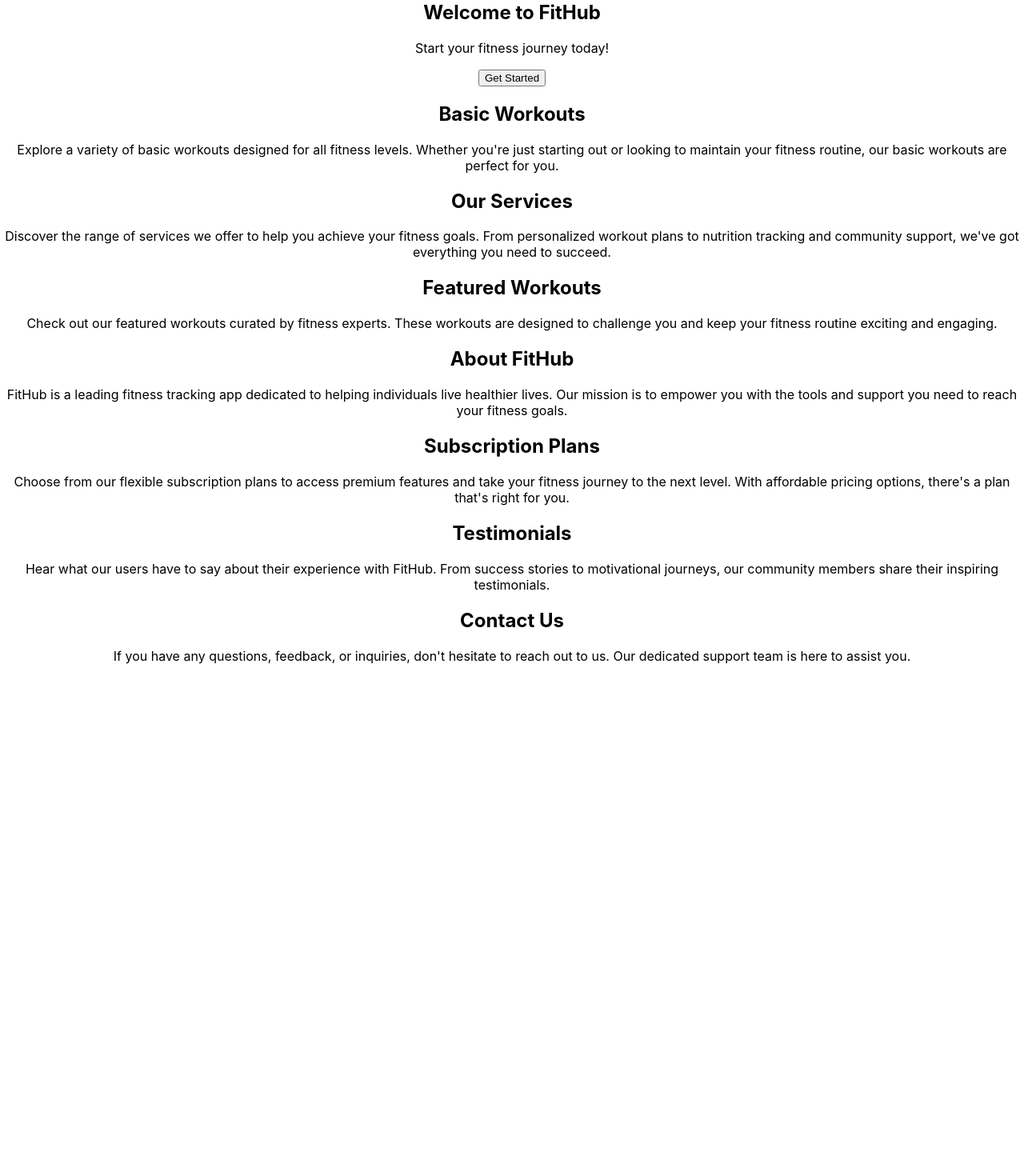
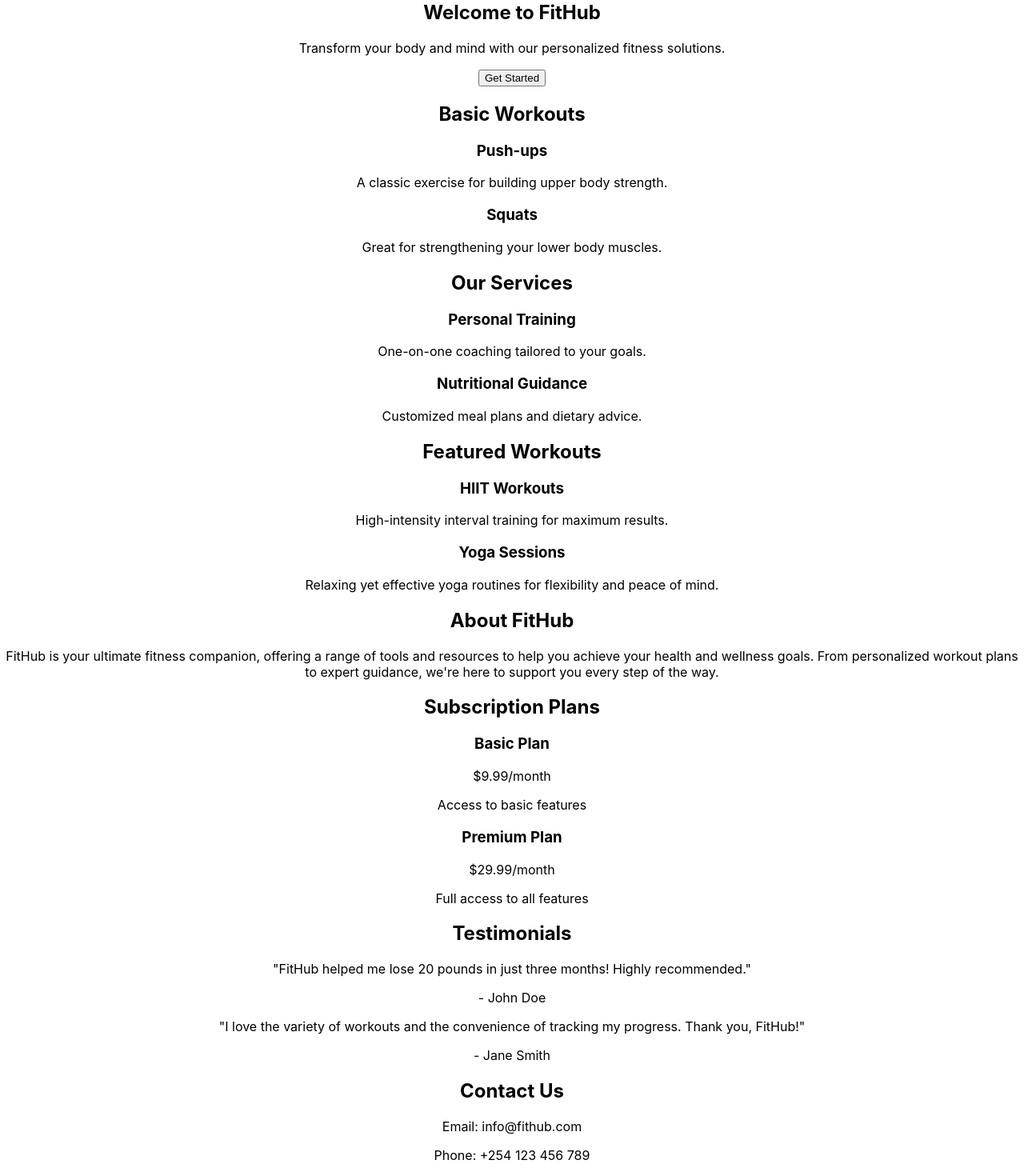
Before and after one commit to eceechain/FitHub, a React (Create React App) app in the folder client/: page / in a window 1280 px wide. Shown: the part 41-1511 px from the top of the page at 80% size. Before the commit the page ends 887 px from the top, so only its background shows below. Built offline with nearby package versions, Linux system fonts and the light colour scheme.

Commit message:
Enhanced Home component with detailed section content.

```diff
--- a/client/src/Components/Home.js
+++ b/client/src/Components/Home.js
@@ -14,7 +14,7 @@ const Home = () => {
             <section className="hero">
                 <div className="hero-content">
                     <h1>Welcome to FitHub</h1>
-                    <p>Start your fitness journey today!</p>
+                    <p>Transform your body and mind with our personalized fitness solutions.</p>
                     <button className="cta-button">Get Started</button>
                 </div>
             </section>
@@ -22,50 +22,97 @@ const Home = () => {
             {/* Basic Workouts Section */}
             <section className="basic-workouts">
                 <h2>Basic Workouts</h2>
-                <p>Explore a variety of basic workouts designed for all fitness levels. Whether you're just starting out or looking to maintain your fitness routine, our basic workouts are perfect for you.</p>
-                {/* Display basic workout content here */}
+                <div className="workout-list">
+                    <div className="workout-item">
+                        <h3>Push-ups</h3>
+                        <p>A classic exercise for building upper body strength.</p>
+                    </div>
+                    <div className="workout-item">
+                        <h3>Squats</h3>
+                        <p>Great for strengthening your lower body muscles.</p>
+                    </div>
+                    {/* Add more basic workouts */}
+                </div>
             </section>
 
             {/* Services Section */}
             <section className="services">
                 <h2>Our Services</h2>
-                <p>Discover the range of services we offer to help you achieve your fitness goals. From personalized workout plans to nutrition tracking and community support, we've got everything you need to succeed.</p>
-                {/* Display service offerings here */}
+                <div className="service-list">
+                    <div className="service-item">
+                        <h3>Personal Training</h3>
+                        <p>One-on-one coaching tailored to your goals.</p>
+                    </div>
+                    <div className="service-item">
+                        <h3>Nutritional Guidance</h3>
+                        <p>Customized meal plans and dietary advice.</p>
+                    </div>
+                    {/* Add more services */}
+                </div>
             </section>
 
             {/* Featured Workouts Section */}
             <section className="featured-workouts">
                 <h2>Featured Workouts</h2>
-                <p>Check out our featured workouts curated by fitness experts. These workouts are designed to challenge you and keep your fitness routine exciting and engaging.</p>
-                {/* Display featured workouts here */}
+                <div className="featured-workout">
+                    <h3>HIIT Workouts</h3>
+                    <p>High-intensity interval training for maximum results.</p>
+                </div>
+                <div className="featured-workout">
+                    <h3>Yoga Sessions</h3>
+                    <p>Relaxing yet effective yoga routines for flexibility and peace of mind.</p>
+                </div>
+                {/* Add more featured workouts */}
             </section>
 
             {/* About FitHub Section */}
             <section className="about">
                 <h2>About FitHub</h2>
-                <p>FitHub is a leading fitness tracking app dedicated to helping individuals live healthier lives. Our mission is to empower you with the tools and support you need to reach your fitness goals.</p>
-                {/* Display information about FitHub here */}
+                <p>FitHub is your ultimate fitness companion, offering a range of tools and resources to help you achieve your health and wellness goals. From personalized workout plans to expert guidance, we're here to support you every step of the way.</p>
             </section>
 
             {/* Subscription Plans Section */}
             <section className="subscription-plans">
                 <h2>Subscription Plans</h2>
-                <p>Choose from our flexible subscription plans to access premium features and take your fitness journey to the next level. With affordable pricing options, there's a plan that's right for you.</p>
-                {/* Display subscription plans and pricing here */}
+                <div className="plan-list">
+                    <div className="plan-item">
+                        <h3>Basic Plan</h3>
+                        <p>$9.99/month</p>
+                        <p>Access to basic features</p>
+                    </div>
+                    <div className="plan-item">
+                        <h3>Premium Plan</h3>
+                        <p>$29.99/month</p>
+                        <p>Full access to all features</p>
+                    </div>
+                    {/* Add more subscription plans */}
+                </div>
             </section>
 
             {/* Testimonials Section */}
             <section className="testimonials">
                 <h2>Testimonials</h2>
-                <p>Hear what our users have to say about their experience with FitHub. From success stories to motivational journeys, our community members share their inspiring testimonials.</p>
-                {/* Display testimonials from users here */}
+                <div className="testimonial-list">
+                    <div className="testimonial-item">
+                        <p>"FitHub helped me lose 20 pounds in just three months! Highly recommended."</p>
+                        <p>- John Doe</p>
+                    </div>
+                    <div className="testimonial-item">
+                        <p>"I love the variety of workouts and the convenience of tracking my progress. Thank you, FitHub!"</p>
+                        <p>- Jane Smith</p>
+                    </div>
+                    {/* Add more testimonials */}
+                </div>
             </section>
 
             {/* Contact Us Section */}
             <section className="contact">
                 <h2>Contact Us</h2>
-                <p>If you have any questions, feedback, or inquiries, don't hesitate to reach out to us. Our dedicated support team is here to assist you.</p>
-                {/* Display contact information and form here */}
+                <div className="contact-info">
+                    <p>Email: info@fithub.com</p>
+                    <p>Phone: +254 123 456 789</p>
+                </div>
+                {/* Add contact form */}
             </section>
         </div>
     );
```
